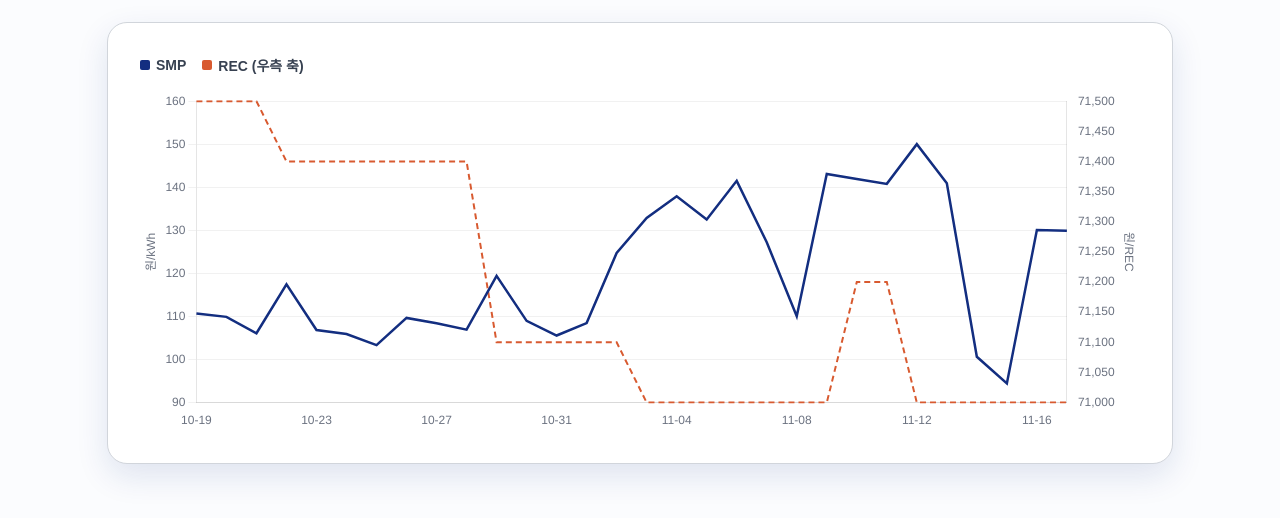
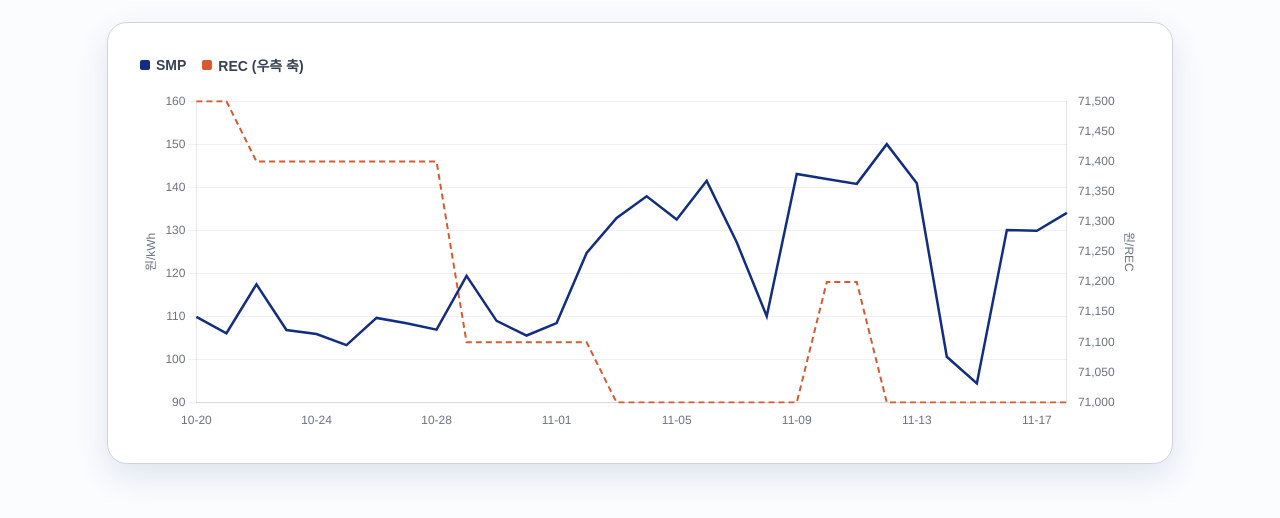
Before and after one commit to joowonenergy/joowon-smp-rec-data, a plain HTML site: page docs/trend.html in a window 1280 px wide. Shown: the part 206-724 px from the top of the page. Drawn offline with nearby package versions, Linux system fonts and the light colour scheme.

Commit message:
chore: SMP/REC 데이터 자동 갱신 2026-11-17

```diff
--- a/docs/trend.html
+++ b/docs/trend.html
@@ -38,9 +38,9 @@ body { margin:0; font-family:'Pretendard',sans-serif; background:#FBFCFE; }
 </div>
 <script src="https://cdnjs.cloudflare.com/ajax/libs/Chart.js/4.4.1/chart.umd.js"></script>
 <script>
-var labels = ["10-19", "10-20", "10-21", "10-22", "10-23", "10-24", "10-25", "10-26", "10-27", "10-28", "10-29", "10-30", "10-31", "11-01", "11-02", "11-03", "11-04", "11-05", "11-06", "11-07", "11-08", "11-09", "11-10", "11-11", "11-12", "11-13", "11-14", "11-15", "11-16", "11-17"];
-var smp = [110.72, 109.91, 106.1, 117.46, 106.87, 105.93, 103.35, 109.67, 108.41, 106.94, 119.42, 108.99, 105.58, 108.47, 124.74, 132.87, 137.93, 132.54, 141.5, 127.26, 110.04, 143.1, 141.92, 140.8, 150.02, 140.93, 100.64, 94.46, 130.1, 129.91];
-var rec = [71500.0, 71500.0, 71500.0, 71400.0, 71400.0, 71400.0, 71400.0, 71400.0, 71400.0, 71400.0, 71100.0, 71100.0, 71100.0, 71100.0, 71100.0, 71000.0, 71000.0, 71000.0, 71000.0, 71000.0, 71000.0, 71000.0, 71200.0, 71200.0, 71000.0, 71000.0, 71000.0, 71000.0, 71000.0, 71000.0];
+var labels = ["10-20", "10-21", "10-22", "10-23", "10-24", "10-25", "10-26", "10-27", "10-28", "10-29", "10-30", "10-31", "11-01", "11-02", "11-03", "11-04", "11-05", "11-06", "11-07", "11-08", "11-09", "11-10", "11-11", "11-12", "11-13", "11-14", "11-15", "11-16", "11-17", "11-18"];
+var smp = [109.91, 106.1, 117.46, 106.87, 105.93, 103.35, 109.67, 108.41, 106.94, 119.42, 108.99, 105.58, 108.47, 124.74, 132.87, 137.93, 132.54, 141.5, 127.26, 110.04, 143.1, 141.92, 140.8, 150.02, 140.93, 100.64, 94.46, 130.1, 129.91, 134.06];
+var rec = [71500.0, 71500.0, 71400.0, 71400.0, 71400.0, 71400.0, 71400.0, 71400.0, 71400.0, 71100.0, 71100.0, 71100.0, 71100.0, 71100.0, 71000.0, 71000.0, 71000.0, 71000.0, 71000.0, 71000.0, 71000.0, 71200.0, 71200.0, 71000.0, 71000.0, 71000.0, 71000.0, 71000.0, 71000.0, 71000.0];
 var flowOffset = 0;
 var flowPlugin = {
 id: 'jwFlow',
```
Also changed, not shown: data/smp-rec.json (+5 -5 lines), docs/index.html (+1 -1 lines).
